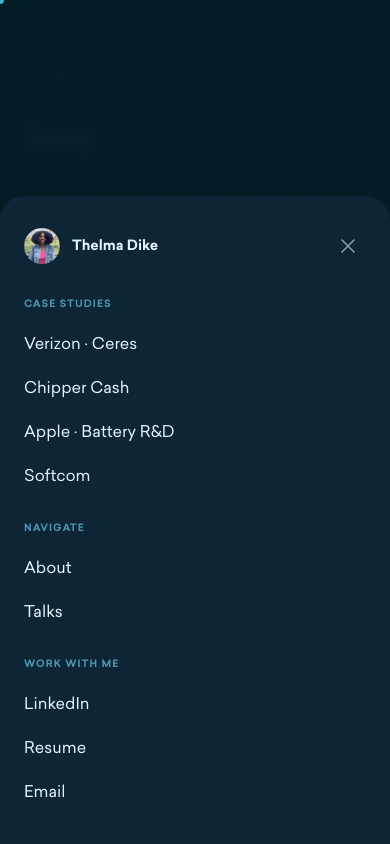
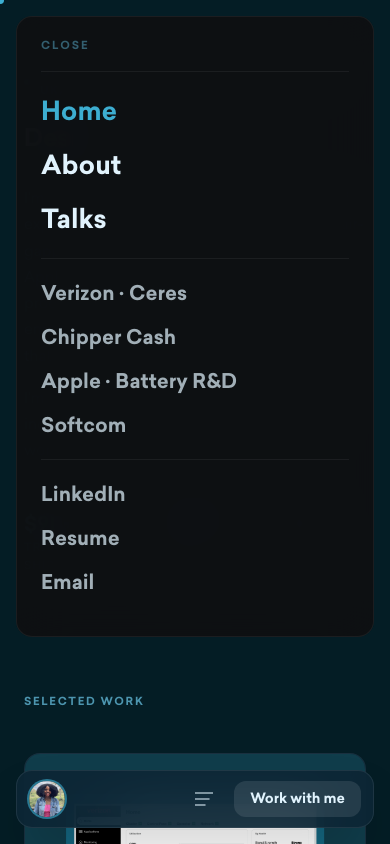
Before and after one commit to dikethelmak/portfolio-website, a Next.js app: page / in a window 390 px wide. Both pictures are taken after a click on the button "Open menu". Shown: the top 844 px of the page. Built offline with nearby package versions, Linux system fonts and the light colour scheme.

Commit message:
Redesign mobile menu: floating panel with large nav items and close label

```diff
--- a/src/components/Navigation.tsx
+++ b/src/components/Navigation.tsx
@@ -396,62 +396,104 @@
         </button>
       </div>
 
-      {/* Mobile full menu overlay */}
+      {/* Mobile menu panel */}
       <AnimatePresence>
         {mobileOpen && (
-          <motion.div
-            initial={{ opacity: 0 }}
-            animate={{ opacity: 1 }}
-            exit={{ opacity: 0 }}
-            transition={{ duration: 0.2 }}
-            className="fixed inset-0 z-[60] bg-bg/95 backdrop-blur-sm md:hidden flex flex-col"
-            onClick={(e) => { if (e.target === e.currentTarget) setMobileOpen(false) }}
-          >
+          <>
+            {/* Backdrop */}
             <motion.div
-              initial={{ y: '100%' }}
-              animate={{ y: 0 }}
-              exit={{ y: '100%' }}
-              transition={{ type: 'tween', duration: 0.28 }}
-              className="absolute bottom-0 left-0 right-0 bg-surface rounded-t-3xl px-6 py-8"
+              initial={{ opacity: 0 }}
+              animate={{ opacity: 1 }}
+              exit={{ opacity: 0 }}
+              transition={{ duration: 0.2 }}
+              className="fixed inset-0 z-[59] md:hidden"
+              onClick={() => setMobileOpen(false)}
+            />
+
+            {/* Panel */}
+            <motion.div
+              initial={{ opacity: 0, scale: 0.96, y: -8 }}
+              animate={{ opacity: 1, scale: 1, y: 0 }}
+              exit={{ opacity: 0, scale: 0.96, y: -8 }}
+              transition={{ duration: 0.2, ease: 'easeOut' }}
+              className="fixed top-4 left-4 right-4 z-[60] md:hidden rounded-2xl overflow-hidden"
+              style={{
+                background: 'rgba(14, 16, 18, 0.97)',
+                backdropFilter: 'blur(24px)',
+                border: '1px solid rgba(255,255,255,0.06)',
+              }}
             >
-              <div className="flex items-center justify-between mb-8">
-                <div className="flex items-center gap-3">
-                  <div className="w-9 h-9 rounded-full overflow-hidden">
-                    <Image src="/assets/aboutme-main.png" alt="Thelma Dike" width={36} height={36} className="w-full h-full object-cover object-top" />
-                  </div>
-                  <span className="text-sm font-[SailecBold] text-text">Thelma Dike</span>
-                </div>
-                <button onClick={() => setMobileOpen(false)} className="w-9 h-9 rounded-xl flex items-center justify-center text-text/60 hover:text-text hover:bg-white/10 transition-all duration-150" aria-label="Close menu">
-                  <svg width="14" height="14" viewBox="0 0 14 14" fill="none">
-                    <path d="M1 1l12 12M13 1L1 13" stroke="currentColor" strokeWidth="1.5" strokeLinecap="round"/>
-                  </svg>
+              {/* Close row */}
+              <button
+                onClick={() => setMobileOpen(false)}
+                className="flex items-center gap-2 w-full px-6 pt-5 pb-4 text-[11px] uppercase tracking-[0.18em] text-muted/60 font-[SailecBold] hover:text-muted transition-colors"
+              >
+                Close
+              </button>
+              <div className="h-px bg-white/[0.06] mx-6" />
+
+              {/* Nav links */}
+              <div className="px-6 py-3">
+                <Link
+                  href="/"
+                  onClick={() => setMobileOpen(false)}
+                  className={`block py-3.5 text-[26px] font-[SailecBold] leading-none transition-colors ${pathname === '/' ? 'text-accent' : 'text-text hover:text-accent'}`}
+                >
+                  Home
+                </Link>
+                <Link
+                  href="/about"
+                  onClick={() => setMobileOpen(false)}
+                  className={`block py-3.5 text-[26px] font-[SailecBold] leading-none transition-colors ${pathname === '/about' ? 'text-accent' : 'text-text hover:text-accent'}`}
+                >
+                  About
+                </Link>
+                <Link
+                  href="/talks"
+                  onClick={() => setMobileOpen(false)}
+                  className={`block py-3.5 text-[26px] font-[SailecBold] leading-none transition-colors ${pathname === '/talks' ? 'text-accent' : 'text-text hover:text-accent'}`}
+                >
+                  Talks
+                </Link>
+
+                <div className="h-px bg-white/[0.06] my-3" />
+
+                {caseStudies.map(({ href, label }) => (
+                  <Link
+                    key={href}
+                    href={href}
+                    onClick={() => setMobileOpen(false)}
+                    className={`block py-3 text-[20px] font-[SailecBold] leading-none transition-colors ${pathname === href ? 'text-accent' : 'text-text/70 hover:text-accent'}`}
+                  >
+                    {label}
+                  </Link>
+                ))}
+
+                <div className="h-px bg-white/[0.06] my-3" />
+
+                {workWithMeLinks.map(({ href, label }) => (
+                  <a
+                    key={href}
+                    href={href}
+                    target="_blank"
+                    rel="noopener noreferrer"
+                    onClick={() => setMobileOpen(false)}
+                    className="block py-3 text-[20px] font-[SailecBold] leading-none text-text/70 hover:text-accent transition-colors"
+                  >
+                    {label}
+                  </a>
+                ))}
+                <button
+                  onClick={() => { copyEmail(); setMobileOpen(false) }}
+                  className="block py-3 text-[20px] font-[SailecBold] leading-none text-text/70 hover:text-accent transition-colors text-left w-full"
+                >
+                  {emailCopied ? 'Copied!' : 'Email'}
                 </button>
               </div>
 
-              <div className="flex flex-col gap-1 mb-6">
-                <p className="text-[10px] uppercase tracking-widest text-muted font-[SailecBold] mb-2">Case Studies</p>
-                {caseStudies.map(({ href, label }) => (
-                  <Link key={href} href={href} onClick={() => setMobileOpen(false)} className={`py-2 text-base transition-colors ${pathname === href ? 'text-bright' : 'text-text hover:text-bright'}`}>{label}</Link>
-                ))}
-              </div>
-
-              <div className="flex flex-col gap-1 mb-6">
-                <p className="text-[10px] uppercase tracking-widest text-muted font-[SailecBold] mb-2">Navigate</p>
-                <Link href="/about" onClick={() => setMobileOpen(false)} className="py-2 text-base text-text hover:text-bright transition-colors">About</Link>
-                <Link href="/talks" onClick={() => setMobileOpen(false)} className="py-2 text-base text-text hover:text-bright transition-colors">Talks</Link>
-              </div>
-
-              <div className="flex flex-col gap-1">
-                <p className="text-[10px] uppercase tracking-widest text-muted font-[SailecBold] mb-2">Work with me</p>
-                {workWithMeLinks.map(({ href, label }) => (
-                  <a key={href} href={href} target="_blank" rel="noopener noreferrer" onClick={() => setMobileOpen(false)} className="py-2 text-base text-text hover:text-bright transition-colors">{label}</a>
-                ))}
-                <button onClick={() => { copyEmail(); setMobileOpen(false) }} className="py-2 text-base text-text hover:text-bright transition-colors text-left">
-                  {emailCopied ? 'Copied!' : 'Email'}
-                </button>
-              </div>
+              <div className="pb-5" />
             </motion.div>
-          </motion.div>
+          </>
         )}
       </AnimatePresence>
     </>
```
